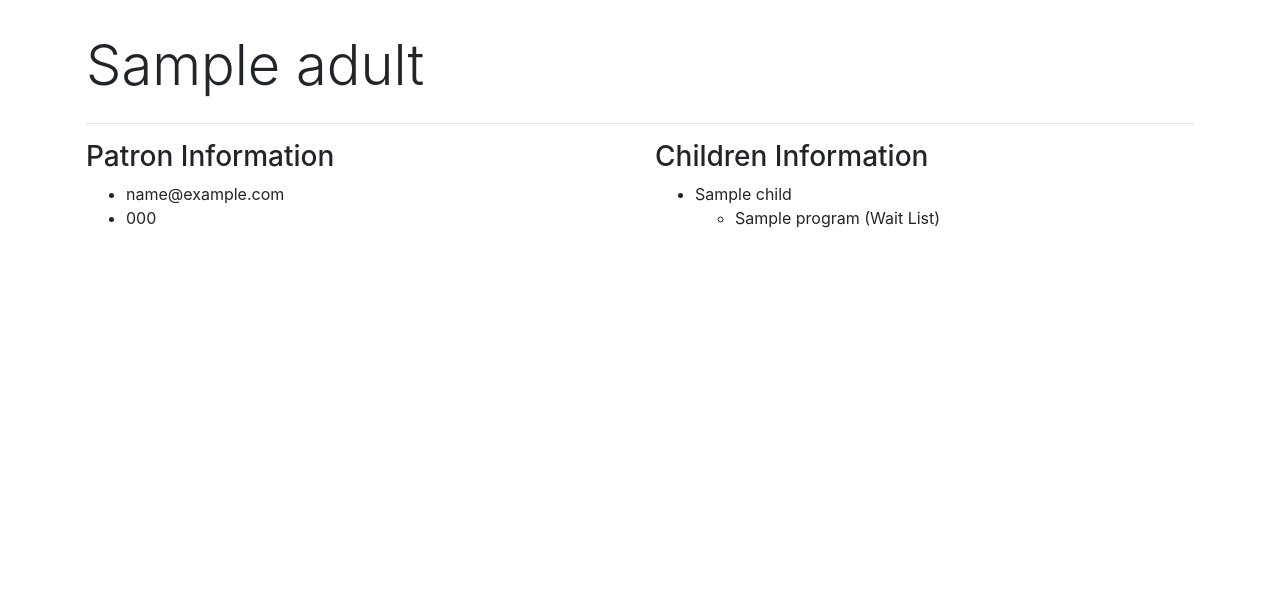
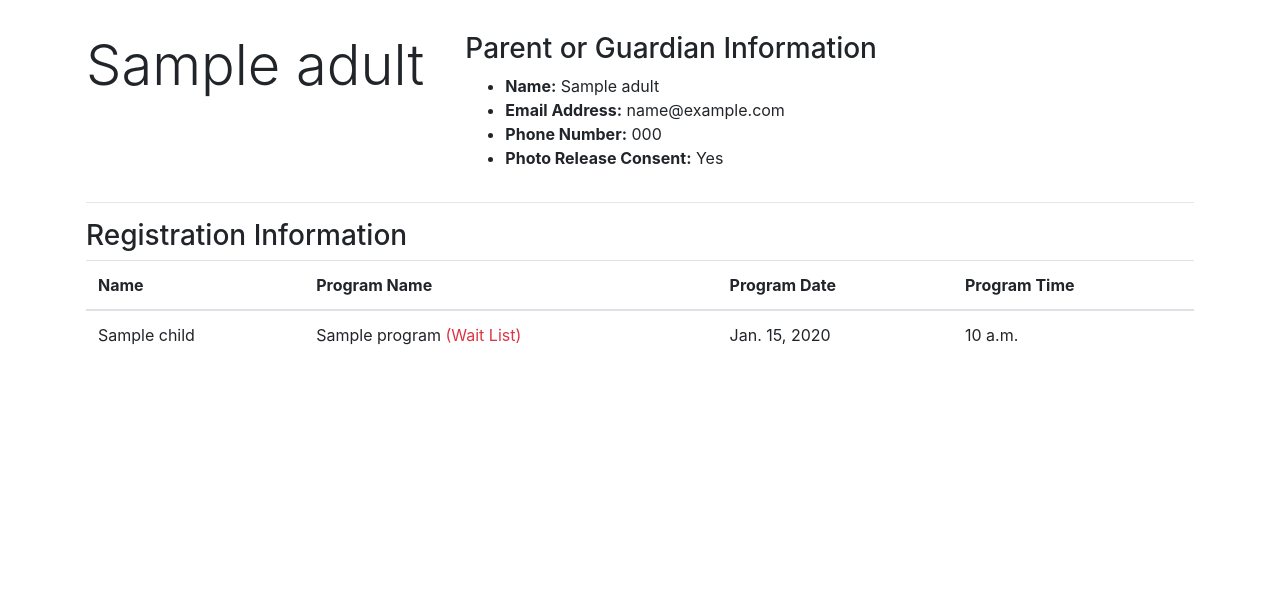
Before and after one commit to joseph-turk/summerreading, a Django app: page /patrons/00000000-0000-0000-0000-000000000001 in a window 1280 px wide. Shown: the part 56-671 px from the top of the page. Run offline with Django 3.2, Linux system fonts and the light colour scheme; a user stored in the database is signed in; tables that the repository leaves empty hold one stand-in row (values such as "Sample post"); some libraries are stand-ins or nearby versions.

Commit message:
Continue addressing Alison's feedback

```diff
--- a/app/templates/patrons/detail.html
+++ b/app/templates/patrons/detail.html
@@ -2,39 +2,57 @@
 {% load static %}
 {% block content %}
 
-<h2 class="display-4 mb-4">{{ patron.name }}</h2>
+<div class="row">
+  <div class="col-lg-4">
+    <h2 class="display-4 mb-4">{{ patron.name }}</h2>
+  </div>
+
+  <div class="col-lg-8">
+    <h3>Parent or Guardian Information</h3>
+
+    <ul>
+      <li><strong>Name:</strong> {{ patron.name }}</li>
+      <li><strong>Email Address:</strong> {{ patron.email }}</li>
+      <li><strong>Phone Number:</strong> {{ patron.phone }}</li>
+      <li><strong>Photo Release Consent:</strong> {{ patron.photo_release|yesno:"Yes,No" }}</li>
+    </ul>
+  </div>
+</div>
+
 <hr>
 
 <div class="row">
-  <div class="col-lg">
-    <h3>Patron Information</h3>
+  <div class="col-12">
+    <h3>Registration Information</h3>
 
-    <ul>
-      <li>{{ patron.email }}</li>
-      <li>{{ patron.phone }}</li>
-    </ul>
-  </div>
+    <table class="table">
+      <thead>
+        <tr>
+          <th>Name</th>
+          <th>Program Name</th>
+          <th>Program Date</th>
+          <th>Program Time</th>
+        </tr>
+      </thead>
 
-  <div class="col-lg">
-      <h3>Children Information</h3>
-
-      <ul>
+      <tbody>
         {% for child in patron.child_set.all %}
-          <li>{{ child.name }}
-            <ul>
-              {% for registration in child.registration_set.all %}
-                <li>
-                  {{ registration.program.name }}
-                  {% if registration.is_wait_list %}
-                  (Wait List)
-                  {% endif %}
-                </li>
-              {% endfor %}
-            </ul>
-          </li>
-
+          {% for registration in child.registration_set.all %}
+          <tr>
+            <td>{{ child.name }}</td>
+            <td>
+              {{ registration.program.name }}
+              {% if registration.is_wait_list %}
+              <span class="text-danger">(Wait List)</span>
+              {% endif %}
+            </td>
+            <td>{{ registration.program.date }}</td>
+            <td>{{ registration.program.time }}</td>
+          </tr>
+          {% endfor %}
         {% endfor %}
-      </ul>
+      </tbody>
+    </table>
   </div>
 </div>
 
--- a/app/templates/registrations/confirmation_email.html
+++ b/app/templates/registrations/confirmation_email.html
@@ -22,7 +22,7 @@
         <td style="border:1px solid #dee2e6; padding:10px">{{ patron.phone }}</td>
       </tr>
       <tr>
-        <th style="text-align:right; border:1px solid #dee2e6; padding:10px">Photo Release Consent:</th>
+        <th style="text-align:right; border:1px solid #dee2e6; padding:10px">Consent to Use Photos of Your Child(ren):</th>
         <td style="border:1px solid #dee2e6; padding:10px">{{ patron.photo_release|yesno:"Yes,No" }}</td>
       </tr>
     </tbody>
--- a/app/templates/registrations/confirmation_email.txt
+++ b/app/templates/registrations/confirmation_email.txt
@@ -14,7 +14,7 @@ Email Address: {{ patron.email }}
 
 Phone Number: {{ patron.phone }}
 
-Photo Release Consent: {{ patron.photo_release|yesno:"Yes,No" }}
+Consent to Use Photos of Your Child(ren): {{ patron.photo_release|yesno:"Yes,No" }}
 
 ------------------------------------
 
--- a/assets/scss/styles.scss
+++ b/assets/scss/styles.scss
@@ -1,5 +1,6 @@
 $primary: #2ca3e1;
 $secondary: #666;
+$info: hsl(160, 78%, 35%);
 
 @import "node_modules/bootstrap/scss/bootstrap";
 
```
Also changed, not shown: app/templates/registrations/confirmation.html (+7 -4 lines), app/templates/registrations/create.html (+15 -11 lines), app/static/shared/styles.css, app/static/shared/styles.min.css.
